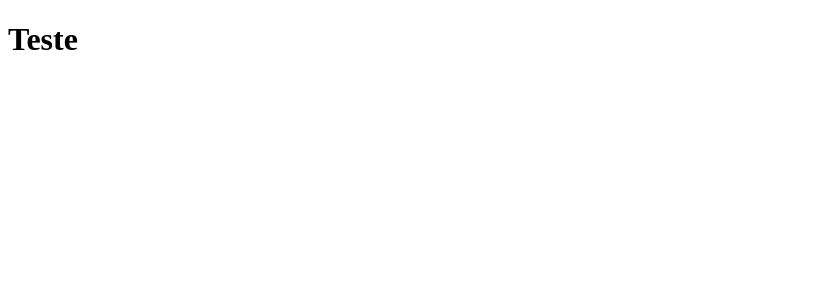
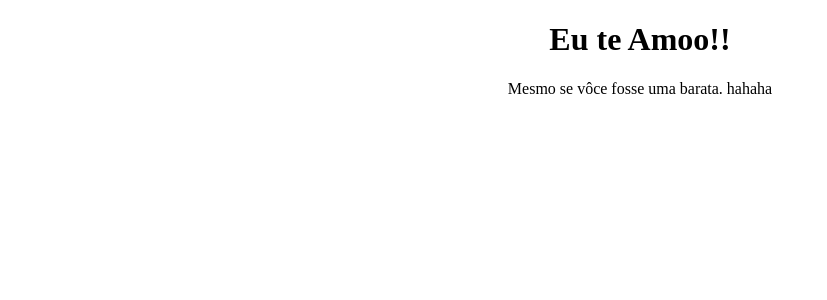
Before and after one commit to jean-programador/clone-tabnews, a Next.js app: page / in a window 1280 px wide. Shown: the top 300 px of the page, without its empty margins (0-827 px from the left). Built offline with nearby package versions, Linux system fonts and the light colour scheme.

Commit message:
(Jean Carlos 12/02/2024) feat: primeiro desafio concluído!

```diff
--- a/pages/index.js
+++ b/pages/index.js
@@ -1,5 +1,10 @@
 function Home() {
-    return <h1>Teste</h1>
+    return (
+    <>
+        <center><h1>Eu te Amoo!!</h1></center>
+        <center><p>Mesmo se vôce fosse uma barata. hahaha</p></center>
+    </>
+    )
 }
 
 export default Home;
```
Also changed, not shown: 1 other file (tests, documents, lock files or other folders).
